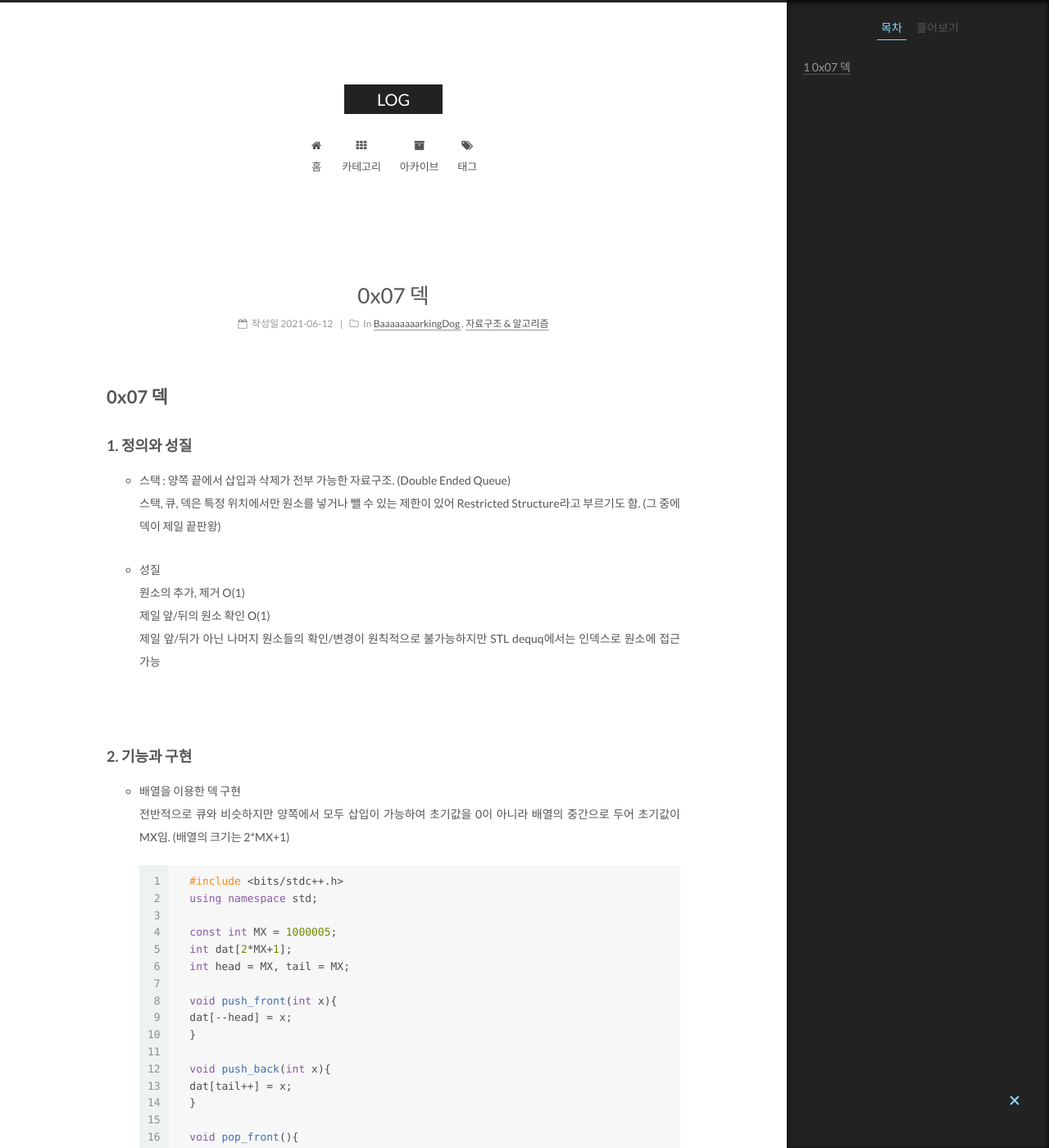
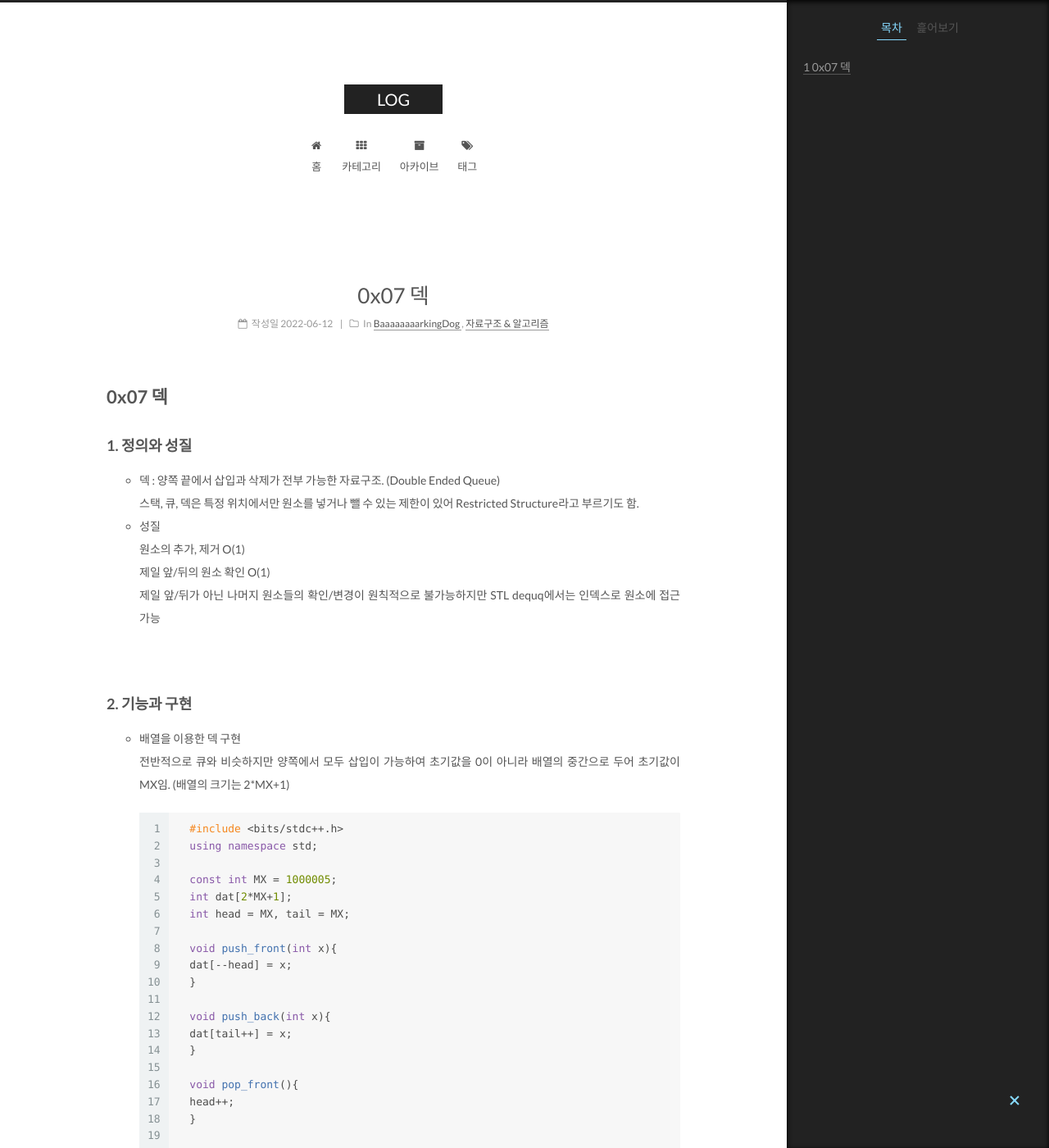
Before and after one commit to hippod01/hippod01.github.io, a Jekyll site: the page built from _posts/2022-06-11-0x07 덱.md, in a window 1280 px wide and 1400 px high. Shown: the whole window at 82% size. Built offline with Jekyll 4.4.1, drawn with Linux system fonts in a browser that asks for light colours; some of the changed text lies outside the part shown.

Commit message:
edit posts

```diff
--- a/_posts/2022-06-11-0x07 덱.md
+++ b/_posts/2022-06-11-0x07 덱.md
@@ -1,6 +1,6 @@
 ---
 title: 0x07 덱
-date: 2021-06-12 00:00:00
+date: 2022-06-12 00:00:00
 categories:
  - BaaaaaaaarkingDog
  - 자료구조 & 알고리즘
@@ -12,9 +12,8 @@ tags: 알고리즘, 자료구조
 
 ### 1. 정의와 성질
 
-- 스택 : 양쪽 끝에서 삽입과 삭제가 전부 가능한 자료구조. (Double Ended Queue)
-    스택, 큐, 덱은 특정 위치에서만 원소를 넣거나 뺄 수 있는 제한이 있어 Restricted Structure라고 부르기도 함.  (그 중에 덱이 제일 끝판왕)
-
+- 덱 : 양쪽 끝에서 삽입과 삭제가 전부 가능한 자료구조. (Double Ended Queue)
+    스택, 큐, 덱은 특정 위치에서만 원소를 넣거나 뺄 수 있는 제한이 있어 Restricted Structure라고 부르기도 함.
 - 성질
     원소의 추가, 제거 O(1)
     제일 앞/뒤의 원소 확인 O(1)
@@ -139,6 +138,6 @@ tags: 알고리즘, 자료구조
 ### 5. BOJ 문제집
 - https://www.acmicpc.net/workbook/view/7311
 
-
+<br>
 
 > 참고 : <https://blog.encrypted.gg/933>
```
Also changed, not shown: other parts of _posts/2022-06-11-0x07 덱.md (+1 -1 lines), _posts/2022-06-08-0x05 스택.md (+1 -1 lines), _posts/2022-06-11-0x06 큐.md (+4 -2 lines).
